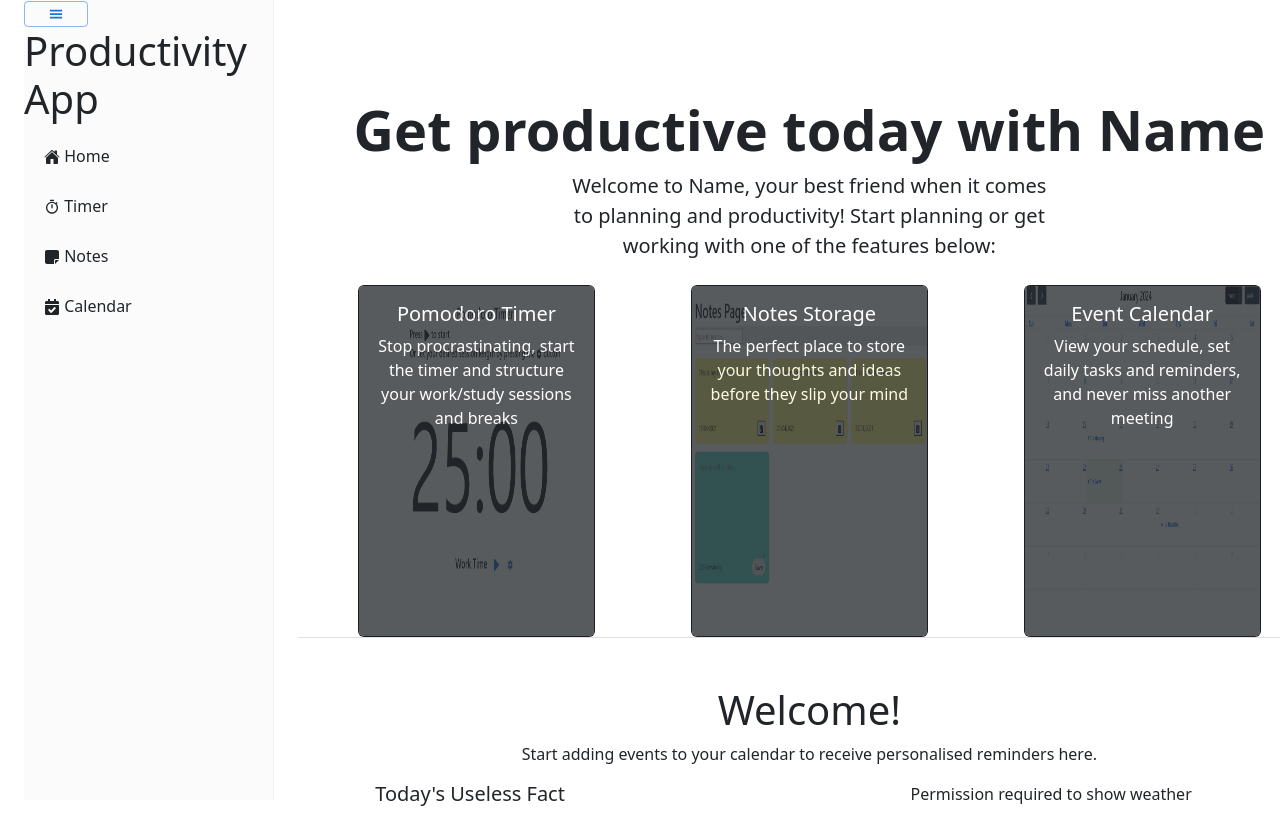
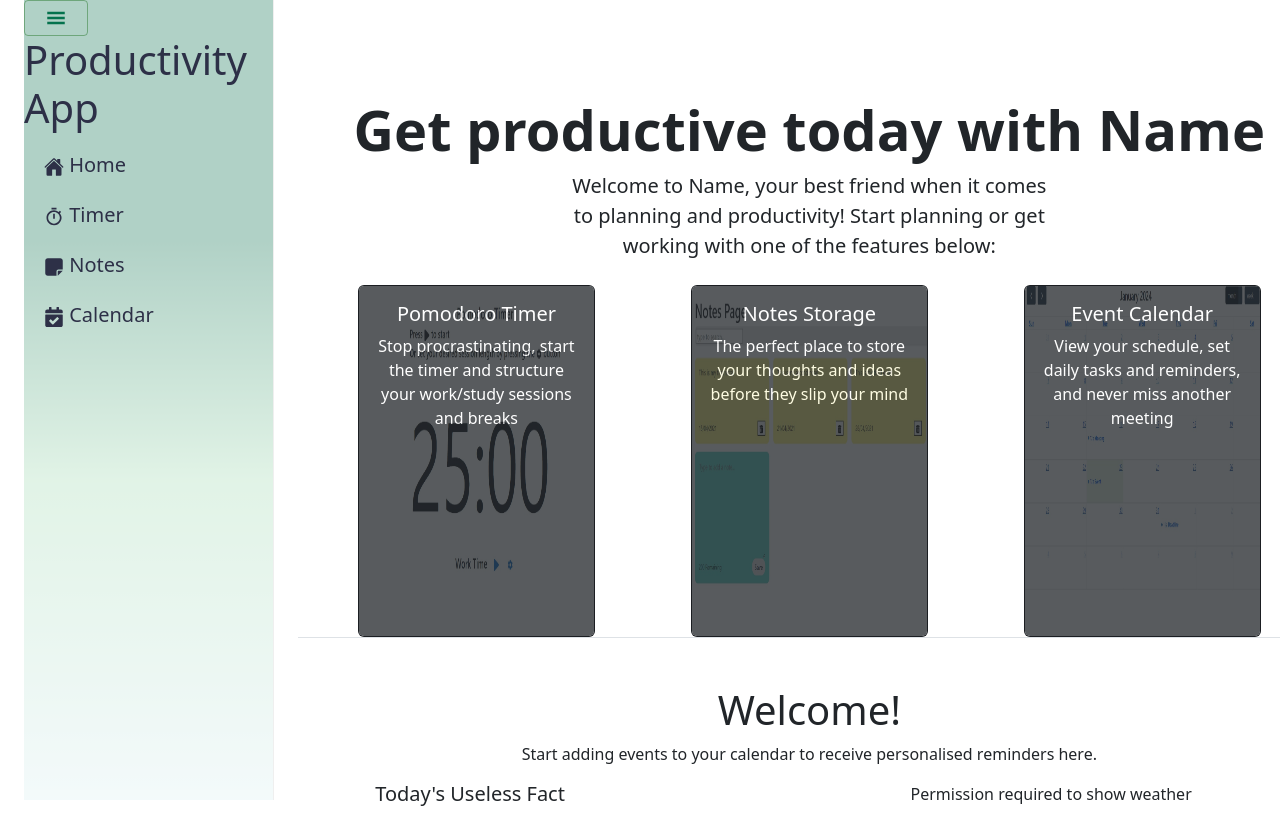
Before and after one commit to dsciocan/TimeWise, a React (Vite) app: page / in a window 1280 px wide. Shown: the top 822 px of the page. Built offline with nearby package versions, Linux system fonts and the light colour scheme; no server answers.

Commit message:
Sidebar styling

```diff
--- a/package.json
+++ b/package.json
@@ -30,6 +30,8 @@
     "react-icons": "^5.0.1",
     "react-pro-sidebar": "^1.1.0-alpha.1",
     "react-router-dom": "^6.21.2",
+    "react-sticky": "^6.0.3",
+    "react-sticky-el": "^2.1.0",
     "uuid": "^9.0.1"
   },
   "devDependencies": {
--- a/src/App.jsx
+++ b/src/App.jsx
@@ -7,6 +7,7 @@ import Timer from './components/Timer/Timer';
 import Calendars from './components/Calendar/Calendar';
 import Home from './components/Home/home';
 import Notes from './components/Notes/Notes';
+
 
 
 function App() {
--- a/src/components/Sidebar/Sidebar.css
+++ b/src/components/Sidebar/Sidebar.css
@@ -0,0 +1,14 @@
+#side-button {
+    color: rgb(4, 114, 77);
+    font-size: 20px;
+}
+
+
+.sidebar-menu {
+    font-size: 20px;
+
+}
+
+.sidebar {
+    color: rgb(45, 48, 71);
+}
--- a/src/components/Sidebar/Sidebar.jsx
+++ b/src/components/Sidebar/Sidebar.jsx
@@ -7,6 +7,8 @@ import { FaCalendarCheck } from "react-icons/fa";
 import { IoHome } from "react-icons/io5";
 import { Button } from '@mui/material';
 import { GiHamburgerMenu } from "react-icons/gi";
+import "./Sidebar.css"
+
 
 
 
@@ -18,14 +20,15 @@ function SidebarMain () {
   const [collapsed, setCollapsed] = useState(false);
 return(
 <div className="container-fluid" style={{ display: 'flex', height: '100%', minHeight: '800px'}}>
-<Sidebar collapsed={collapsed}>
-<Button variant="outlined" onClick={() => setCollapsed(!collapsed)}>
+<Sidebar className="sidebar" collapsed={collapsed} rootStyles={{
+          background:'linear-gradient(180deg, rgb(4, 114, 77) 30%, rgb(168, 229, 186) 60%, rgb(230,252,255) 100%)',}}>
+<Button id="side-button" size="large" variant="outlined" color="success" onClick={() => setCollapsed(!collapsed)}>
 <GiHamburgerMenu />
 </Button>
 <div>
     <h1>Productivity App</h1>
 </div>
-  <Menu>
+  <Menu className="sidebar-menu">
   <NavLink
           to="/"
           end
```
Also changed, not shown: src/components/Timer/settings.json (added, +7 -0 lines), 2 other files (tests, documents, lock files or other folders).
